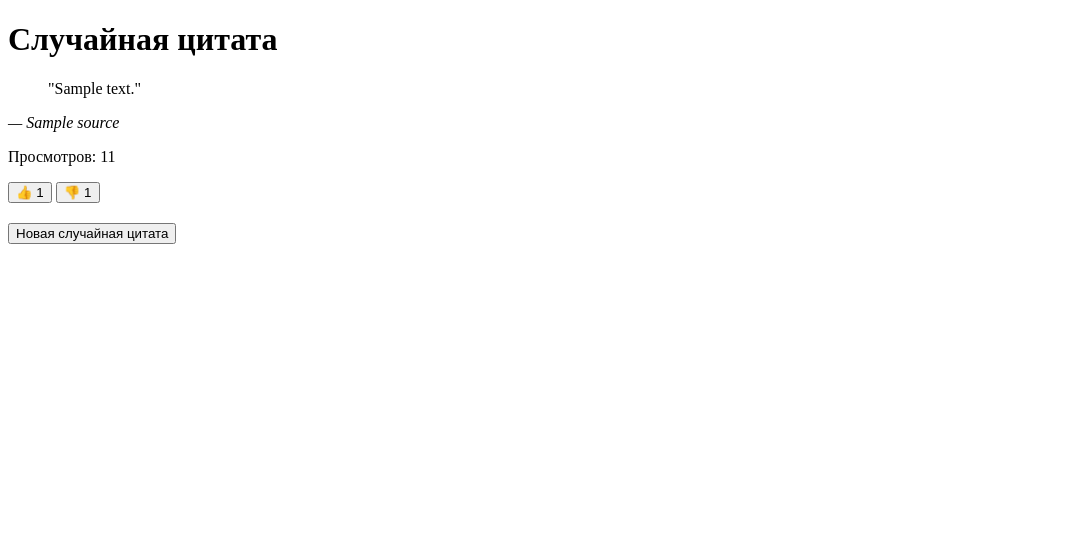
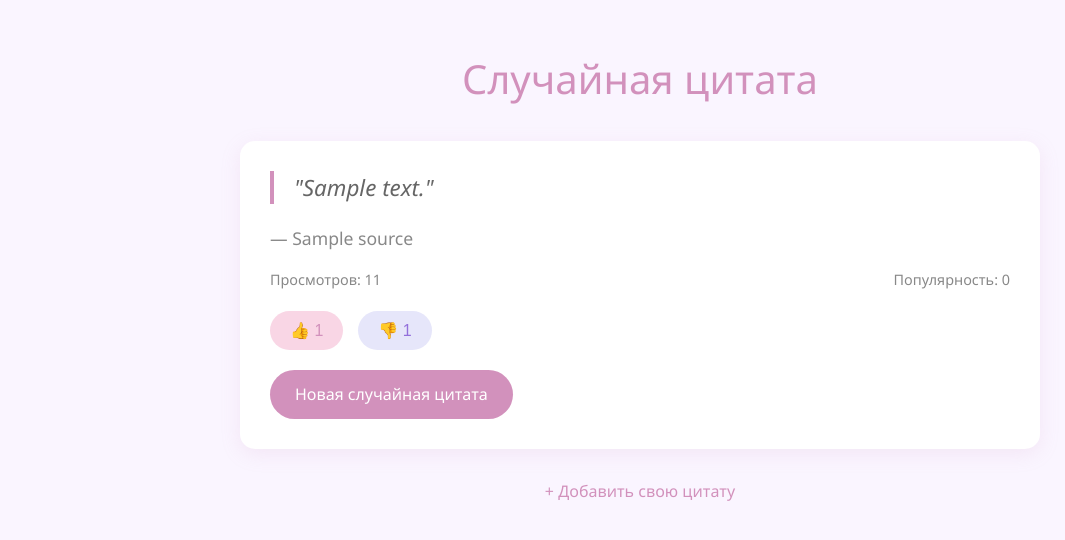
Before and after one commit to kosu1l1ya/quotes_test, a Django app: page / in a window 1280 px wide. Shown: the top 540 px of the page, without its empty margins (0-1065 px from the left). Run offline with Django 5.2, Linux system fonts and the light colour scheme; tables that the repository leaves empty hold one stand-in row (values such as "Sample post").

Commit message:
добавила форму для создания цитат через интерфейс
Что сделано:
- создана форма для добавления новых цитат с валидацией
- реализована проверка на дубликаты и ограничение в 3 цитаты на источник
- добавлен шаблон с формой добавления цитаты
- настроены url и view для обработки формы
- добавлена ссылка на форму добавления на главной странице

```diff
--- a/main/templates/main/home.html
+++ b/main/templates/main/home.html
@@ -4,37 +4,182 @@
 <head>
     <meta charset="UTF-8">
     <title>Случайная цитата</title>
+    <style>
+        body {
+            font-family: 'Segoe UI', Tahoma, Geneva, Verdana, sans-serif;
+            background-color: #faf5ff;
+            /* Светло-сиреневый фон */
+            color: #4a4a4a;
+            max-width: 800px;
+            margin: 0 auto;
+            padding: 20px;
+            line-height: 1.6;
+        }
+
+        h1 {
+            color: #d291bc;
+            /* Нежно-сиреневый */
+            text-align: center;
+            margin-bottom: 30px;
+            font-weight: 300;
+            font-size: 2.5em;
+        }
+
+        .quote-container {
+            background-color: white;
+            padding: 30px;
+            border-radius: 15px;
+            box-shadow: 0 5px 20px rgba(210, 145, 188, 0.15);
+            margin-bottom: 25px;
+            position: relative;
+        }
+
+        .quote-container:before {
+            content: "" ";
+ font-size: 80px;
+            color: #f9d6e5;
+            /* Очень светлый розовый */
+            position: absolute;
+            top: -20px;
+            left: 10px;
+            opacity: 0.3;
+        }
+
+        blockquote {
+            font-size: 1.4em;
+            font-style: italic;
+            color: #666;
+            margin: 0 0 20px 0;
+            padding: 0;
+            line-height: 1.5;
+            border-left: 4px solid #d291bc;
+            padding-left: 20px;
+        }
+
+        .source {
+            font-size: 1.1em;
+            color: #888;
+            margin-bottom: 15px;
+            font-weight: 500;
+        }
+
+        .stats {
+            display: flex;
+            justify-content: space-between;
+            margin-bottom: 20px;
+            color: #888;
+            font-size: 0.9em;
+        }
+
+        .actions {
+            display: flex;
+            gap: 15px;
+            margin-bottom: 20px;
+        }
+
+        .btn {
+            padding: 10px 20px;
+            border: none;
+            border-radius: 30px;
+            cursor: pointer;
+            font-size: 1em;
+            transition: all 0.3s;
+            display: flex;
+            align-items: center;
+            gap: 8px;
+        }
+
+        .like-btn {
+            background-color: #f9d6e5;
+            /* Светло-розовый */
+            color: #d291bc;
+        }
+
+        .like-btn:hover {
+            background-color: #f4b6d0;
+            /* Чуть темнее розовый */
+        }
+
+        .dislike-btn {
+            background-color: #e6e6fa;
+            /* Светло-сиреневый */
+            color: #9370db;
+        }
+
+        .dislike-btn:hover {
+            background-color: #d8bfd8;
+            /* Чуть темнее сиреневый */
+        }
+
+        .new-quote-btn {
+            background-color: #d291bc;
+            /* Сиреневый */
+            color: white;
+            text-decoration: none;
+            padding: 12px 25px;
+            display: inline-block;
+        }
+
+        .new-quote-btn:hover {
+            background-color: #c67ba5;
+            /* Темнее сиреневый */
+        }
+
+        .add-quote-link {
+            display: block;
+            text-align: center;
+            margin-top: 30px;
+            color: #d291bc;
+            text-decoration: none;
+            font-weight: 500;
+        }
+
+        .add-quote-link:hover {
+            text-decoration: underline;
+        }
+
+        .empty-state {
+            text-align: center;
+            padding: 40px;
+            color: #888;
+        }
+    </style>
 </head>
 
 <body>
     <h1>Случайная цитата</h1>
 
     {% if quote %}
+    <div class="quote-container">
         <blockquote>"{{ quote.text }}"</blockquote>
-    <p><em>— {{ quote.source.name }}</em></p>
-    <p>Просмотров: {{ quote.views }}</p>
+        <p class="source">— {{ quote.source.name }}</p>
 
-    <div>
-        <form action="{% url 'like_quote' quote.id %}" method="post" style="display: inline;">
+        <div class="stats">
+            <span>Просмотров: {{ quote.views }}</span>
+            <span>Популярность: {{ quote.popularity }}</span>
+        </div>
+
+        <div class="actions">
+            <form action="{% url 'like_quote' quote.id %}" method="post">
                 {% csrf_token %}
-            <button type="submit">👍 {{ quote.likes }}</button>
+                <button type="submit" class="btn like-btn">👍 {{ quote.likes }}</button>
             </form>
-        <form action="{% url 'dislike_quote' quote.id %}" method="post" style="display: inline;">
+            <form action="{% url 'dislike_quote' quote.id %}" method="post">
                 {% csrf_token %}
-            <button type="submit">👎 {{ quote.dislikes }}</button>
+                <button type="submit" class="btn dislike-btn">👎 {{ quote.dislikes }}</button>
             </form>
         </div>
 
-    <!-- Кнопка для получения новой случайной цитаты -->
-    <div style="margin-top: 20px;">
-        <a href="{% url 'home' %}">
-            <button>Новая случайная цитата</button>
-        </a>
+        <a href="{% url 'home' %}" class="btn new-quote-btn">Новая случайная цитата</a>
     </div>
 
     {% else %}
-    <p>Пока нет цитат. Добавьте их в админке!</p>
+    <div class="empty-state">
+        <p>Пока нет цитат. Добавьте их в админке или через форму!</p>
+    </div>
     {% endif %}
+
+    <a href="{% url 'add_quote' %}" class="add-quote-link">+ Добавить свою цитату</a>
 </body>
 
 </html>
--- a/main/urls.py
+++ b/main/urls.py
@@ -5,4 +5,5 @@ urlpatterns = [
     path('', views.home, name='home'),
     path('like/<int:quote_id>/', views.like_quote, name='like_quote'),
     path('dislike/<int:quote_id>/', views.dislike_quote, name='dislike_quote'),
+    path('add/', views.add_quote, name='add_quote'),
 ]
--- a/main/views.py
+++ b/main/views.py
@@ -1,6 +1,7 @@
 from django.shortcuts import render, redirect, get_object_or_404
 import random
 from .models import Quote
+from .forms import QuoteForm
 
 
 def home(request):
@@ -34,3 +35,15 @@ def dislike_quote(request, quote_id):      # аналогично с дизла
     quote.dislikes += 1
     quote.save()
     return redirect(f'/?show_quote={quote_id}')
+
+
+def add_quote(request):     # добавление новых цитат в общий пул из интерфейса приложения
+    if request.method == 'POST':
+        form = QuoteForm(request.POST)
+        if form.is_valid():
+            form.save()
+            return redirect('home')
+    else:
+        form = QuoteForm()
+
+    return render(request, 'main/add_quote.html', {'form': form})
```
Also changed, not shown: main/forms.py (added, +37 -0 lines), main/templates/main/add_quote.html (added, +154 -0 lines). Lines whose indentation alone changed are shown as unchanged.
